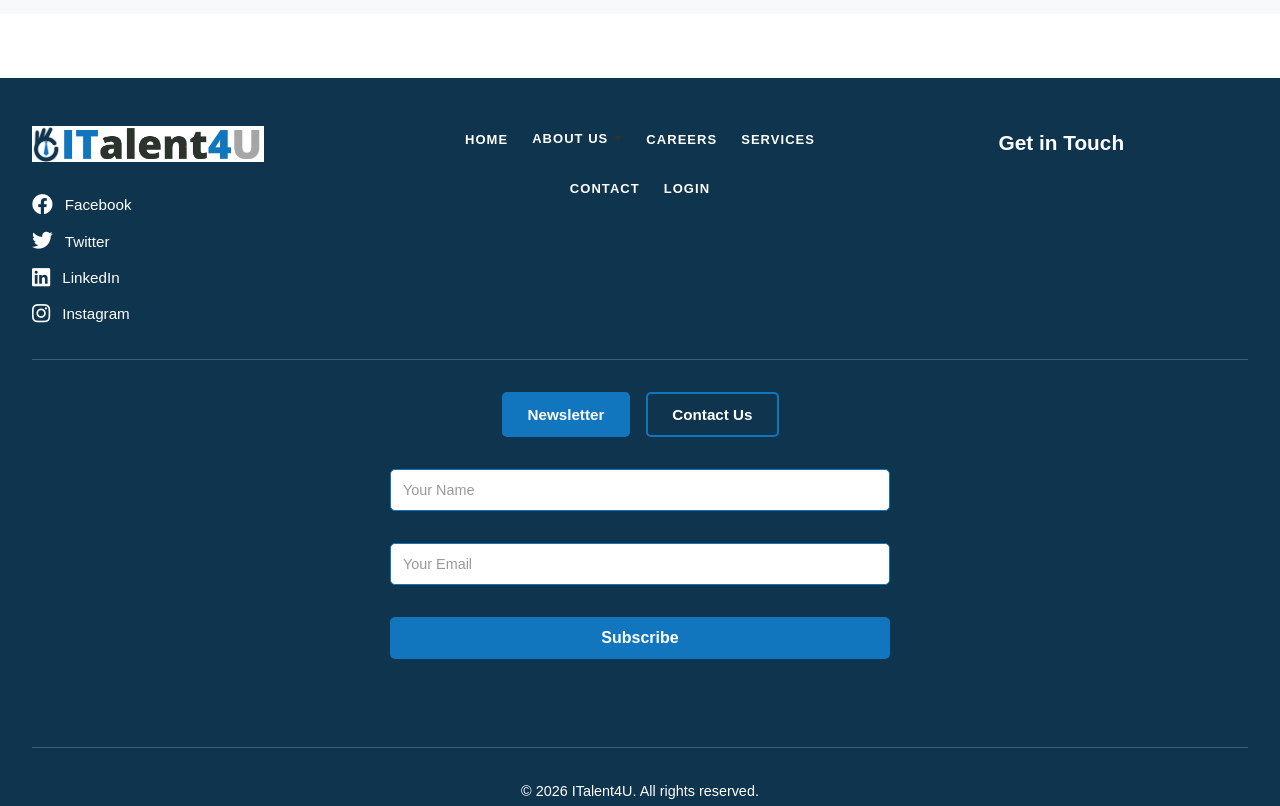
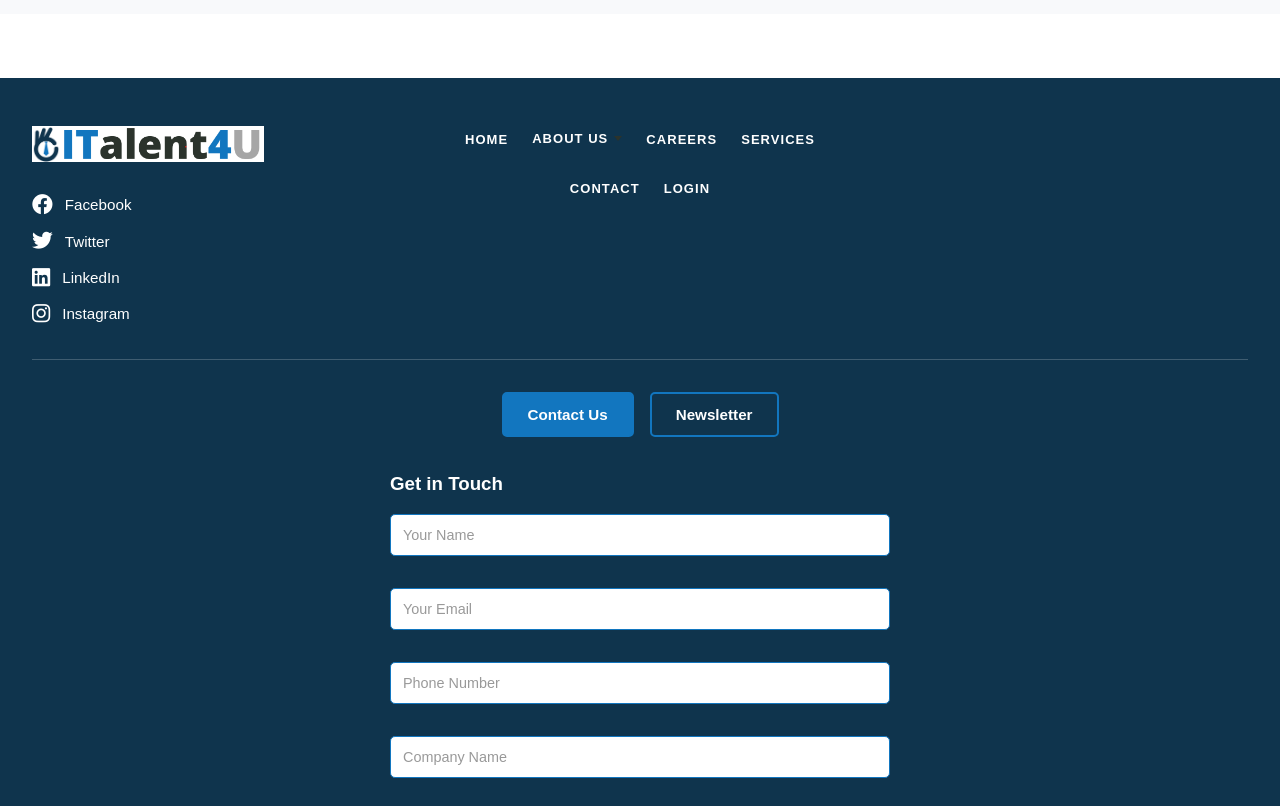
Before and after one commit to jorge-murillo-010/italent4u-landing, a plain HTML site: page rpo.html in a window 1280 px wide. Shown: the part 960-1766 px from the top of the page. Drawn offline with Linux system fonts and the light colour scheme.

Commit message:
made changes to the pages

```diff
--- a/rpo.html
+++ b/rpo.html
@@ -154,7 +154,6 @@
 
             <!-- Contact Form -->
             <div class="footer-right">
-                <h3>Get in Touch</h3>
                 <form id="contactForm" class="form-container" method="POST" action="https://formspree.io/f/YOUR_FORM_ID">
                     <div class="form-group">
                         <input type="text" id="c-name" name="name" placeholder="Your Name" required>
@@ -180,25 +179,14 @@
         <div class="footer-forms">
             <!-- Form Toggle Buttons -->
             <div class="form-toggle">
-                <button class="toggle-btn active" data-form="newsletter">Newsletter</button>
-                <button class="toggle-btn" data-form="contact">Contact Us</button>
+                <button class="toggle-btn active" data-form="contact">Contact Us</button>
+                <button class="toggle-btn" data-form="newsletter">Newsletter</button>
             </div>
 
-            <!-- Newsletter Form -->
-            <form id="newsletterForm" class="form-container active" method="POST"
+            <!-- Contact Form -->
+            <form id="footerContactForm" class="form-container active" method="POST"
                 action="https://formspree.io/f/YOUR_FORM_ID">
-                <div class="form-group">
-                    <input type="text" id="nl-name" name="name" placeholder="Your Name" required>
-                </div>
-                <div class="form-group">
-                    <input type="email" id="nl-email" name="email" placeholder="Your Email" required>
-                </div>
-                <button type="submit" class="btn-services">Subscribe</button>
-                <p class="form-message" id="nl-message"></p>
-            </form>
-
-            <!-- Contact Form -->
-            <form id="footerContactForm" class="form-container" method="POST" action="https://formspree.io/f/YOUR_FORM_ID">
+                <h3>Get in Touch</h3>
                 <div class="form-group">
                     <input type="text" id="f-name" name="name" placeholder="Your Name" required>
                 </div>
@@ -217,6 +205,18 @@
                 <button type="submit" class="btn-services">Send Message</button>
                 <p class="form-message" id="f-message-status"></p>
             </form>
+
+            <!-- Newsletter Form -->
+            <form id="newsletterForm" class="form-container" method="POST" action="https://formspree.io/f/YOUR_FORM_ID">
+                <div class="form-group">
+                    <input type="text" id="nl-name" name="name" placeholder="Your Name" required>
+                </div>
+                <div class="form-group">
+                    <input type="email" id="nl-email" name="email" placeholder="Your Email" required>
+                </div>
+                <button type="submit" class="btn-services">Subscribe</button>
+                <p class="form-message" id="nl-message"></p>
+            </form>
         </div>
 
         <div class="footer-bottom">
```
Also changed, not shown: about.html (+17 -17 lines), candidates.html (+17 -17 lines), careers.html (+17 -17 lines), contact.html (+17 -17 lines), guiding-values.html (+17 -17 lines), login.html (+17 -17 lines), mission.html (+17 -17 lines), overview.html (+17 -17 lines), pay-per-hire.html (+17 -17 lines), recruiting-training.html (+17 -17 lines), services.html (+17 -17 lines), team.html (+17 -17 lines), vision.html (+17 -17 lines).
